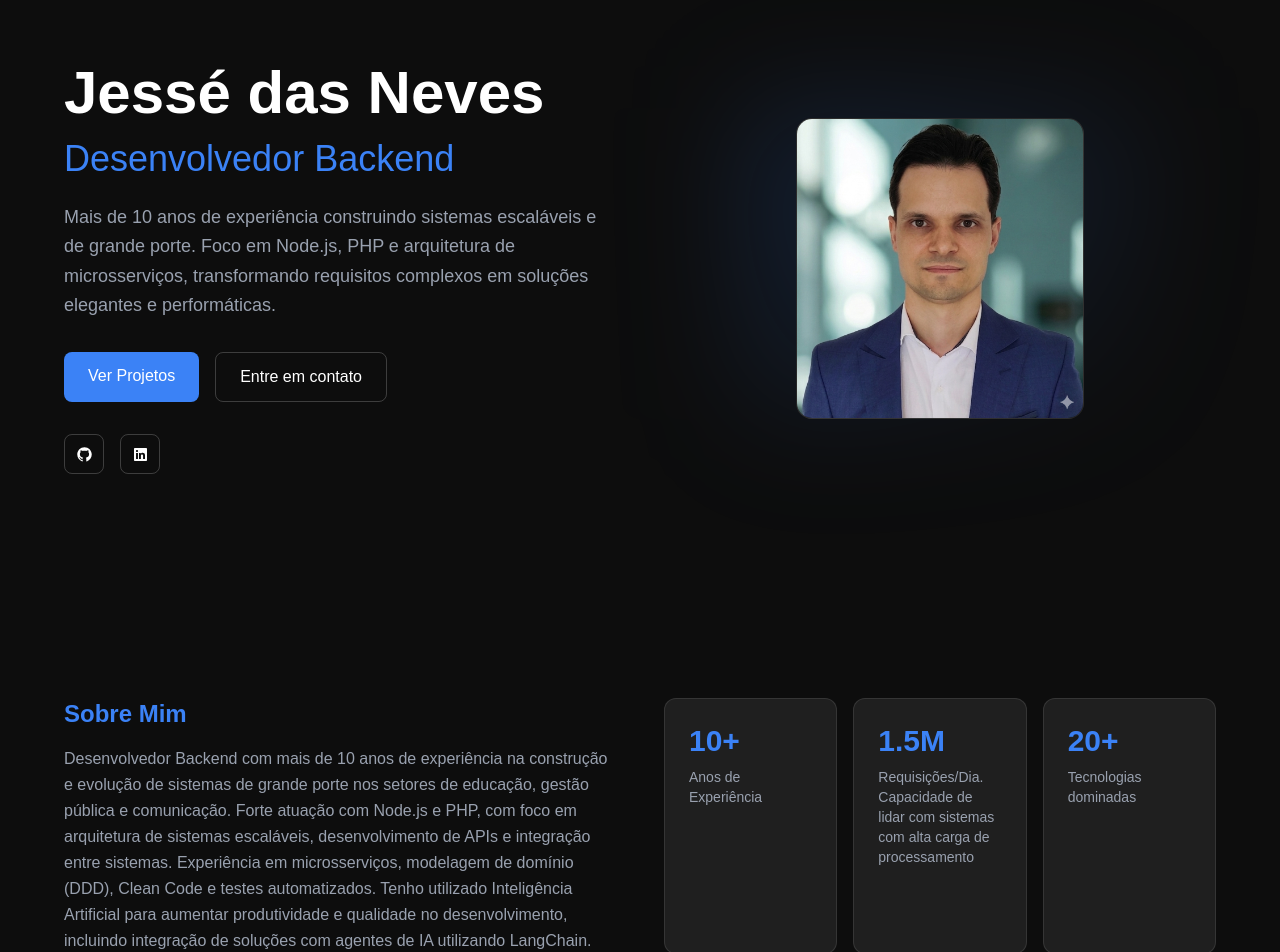
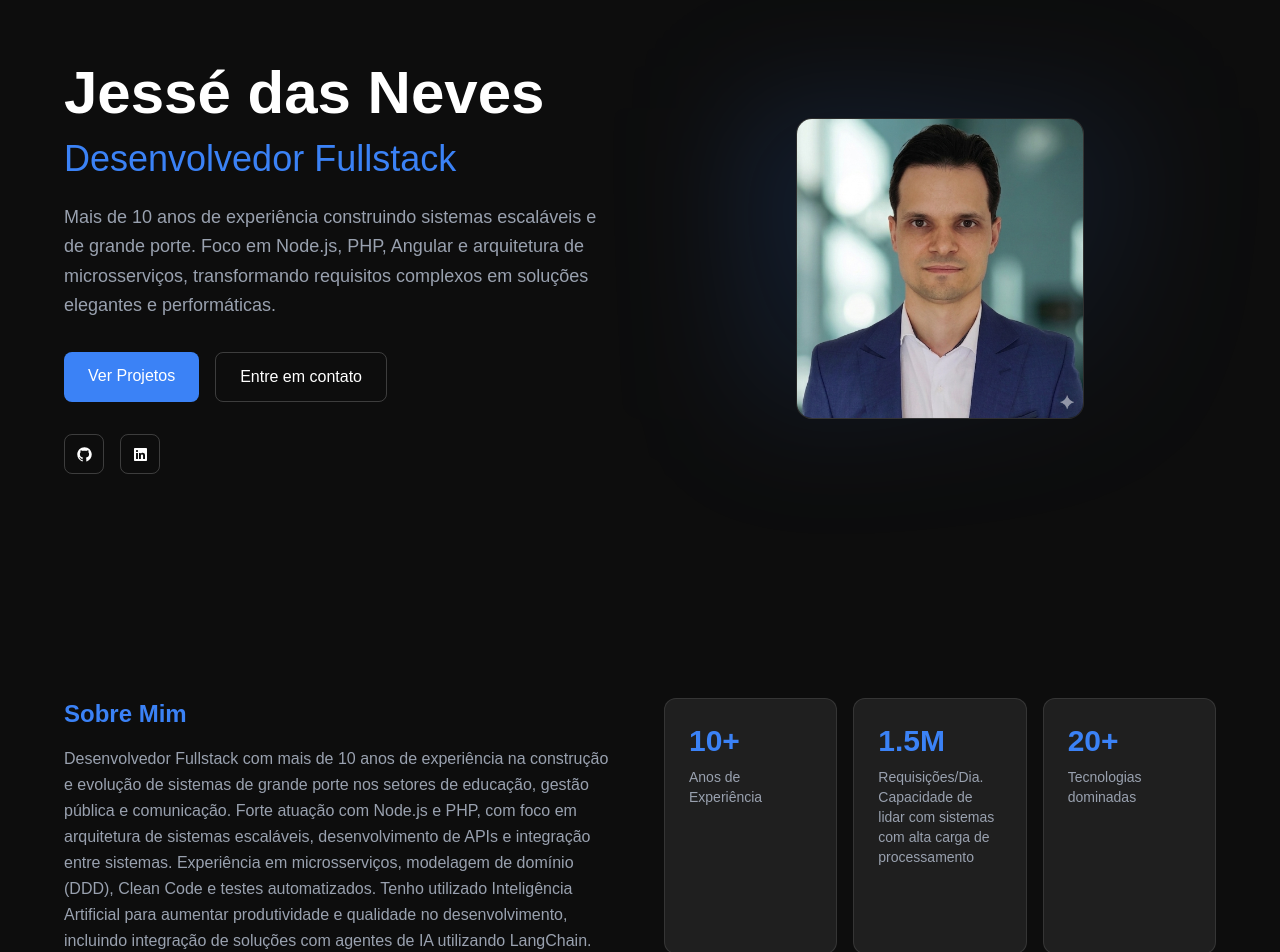
Before and after one commit to JesseRafaelDasNeves/portfolio-frontend, a React (Vite) app: page / in a window 1280 px wide. Shown: the part 140-1092 px from the top of the page. Built offline with nearby package versions, Linux system fonts and the light colour scheme.

Commit message:
update backend to Fullstack

```diff
--- a/src/App.tsx
+++ b/src/App.tsx
@@ -87,11 +87,11 @@ function App() {
               className="text-3xl md:text-4xl text-[#3B82F6] mb-6"
               style={{ fontFamily: "Space Grotesk, sans-serif" }}
             >
-              Desenvolvedor Backend
+              Desenvolvedor Fullstack
             </h2>
             <p className="text-lg text-gray-400 mb-8 leading-relaxed">
               Mais de 10 anos de experiência construindo sistemas escaláveis e
-              de grande porte. Foco em Node.js, PHP e arquitetura de
+              de grande porte. Foco em Node.js, PHP, Angular e arquitetura de
               microsserviços, transformando requisitos complexos em soluções
               elegantes e performáticas.
             </p>
@@ -152,7 +152,7 @@ function App() {
               Sobre Mim
             </h3>
             <p className="text-gray-400 leading-relaxed">
-              Desenvolvedor Backend com mais de 10 anos de experiência na
+              Desenvolvedor Fullstack com mais de 10 anos de experiência na
               construção e evolução de sistemas de grande porte nos setores de
               educação, gestão pública e comunicação. Forte atuação com Node.js
               e PHP, com foco em arquitetura de sistemas escaláveis,
```
